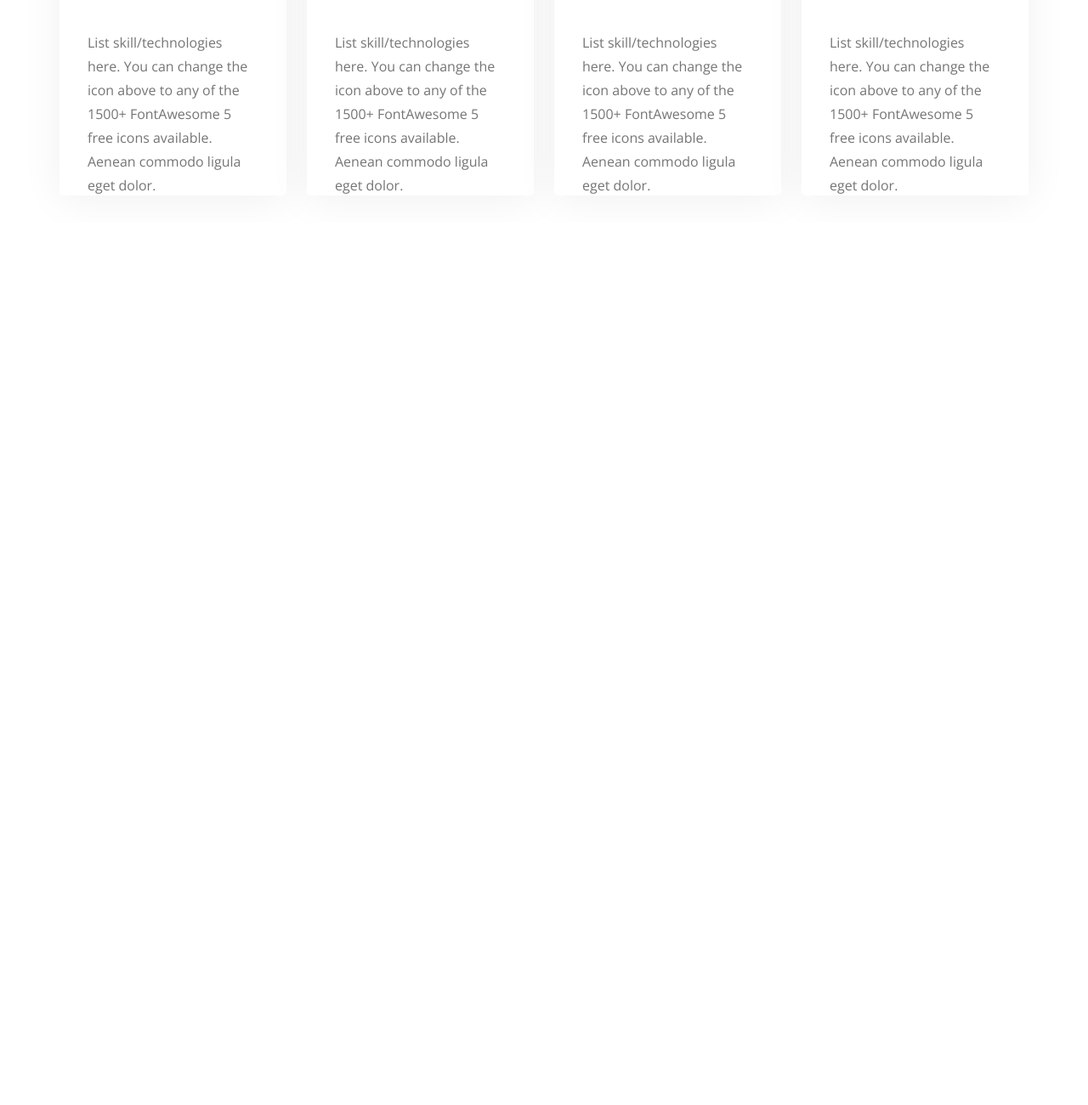
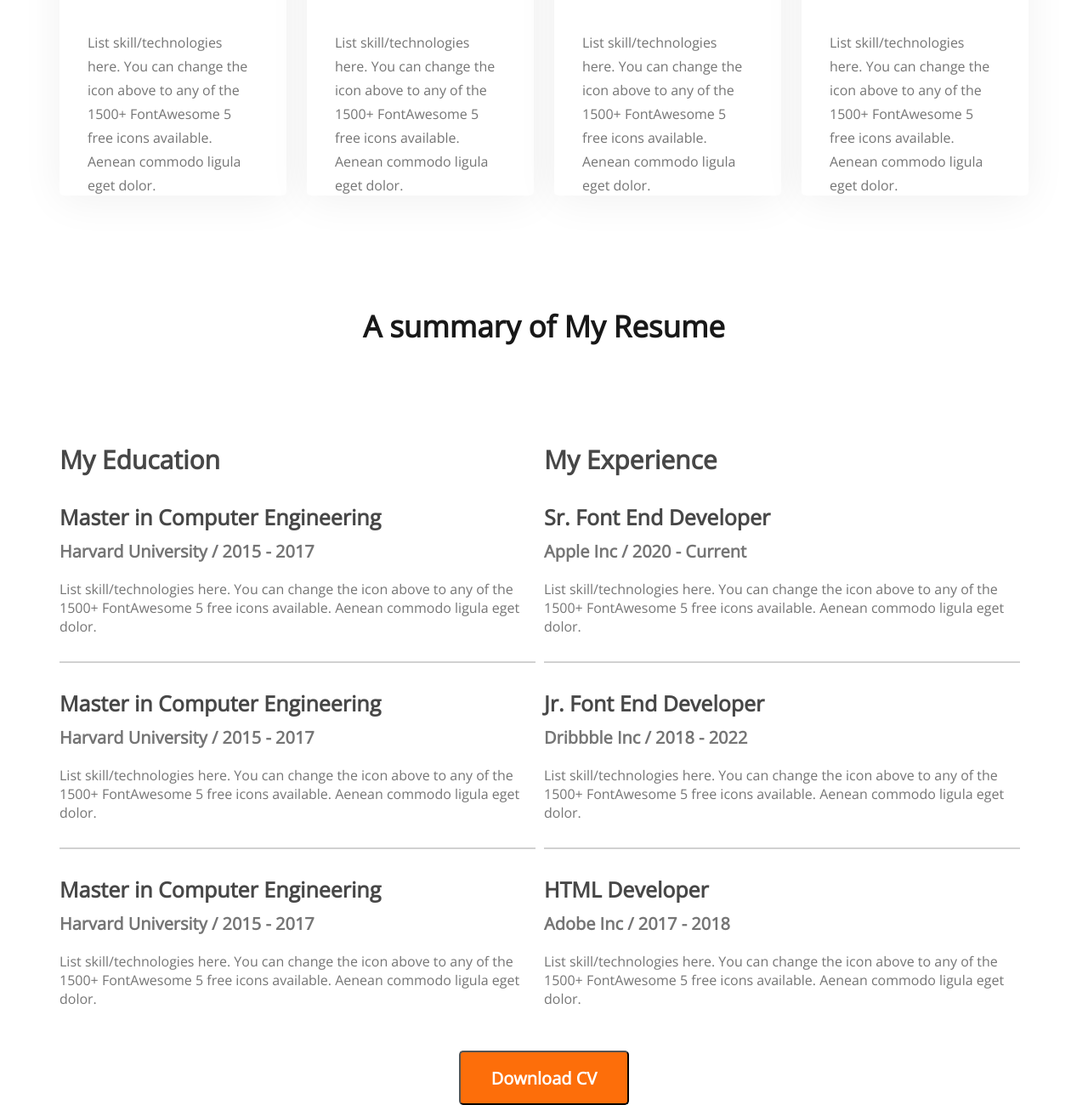
Before and after one commit to SabbirReturn/Developer-Portfolio-repo, a plain HTML site: page index.html in a window 1280 px wide. Shown: the part 1834-3134 px from the top of the page at 85% size. Before the commit the page ends 2096 px from the top, so only its background shows below. Drawn offline with nearby package versions, Linux system fonts and the light colour scheme.

Commit message:
Summary of Resume

```diff
--- a/Styles/portfolio.css
+++ b/Styles/portfolio.css
@@ -210,3 +210,64 @@
     box-shadow: 0px 6px 50px rgba(0, 0, 0, 0.06);
     margin-left:24px;
 }
+.resume-title{
+    margin-top: 130px;
+    text-align: center;
+    margin-bottom: 113px;
+    font-weight: 700;
+    font-size: 35px;
+    color: #181818;
+}
+hr{
+    width: 558px;
+    height: 0px;
+    left: 230px;
+    top: 2809px;
+    border: 1px solid #D1D1D1;
+    margin-top: 30px;
+    margin-bottom: 30px;
+}
+.conteiner{
+    display: flex;
+}
+.content{
+    margin-bottom: 30px;
+    font-weight: 700;
+    font-size: 30px;
+    color: #474747;
+}
+.name{
+    margin-bottom: 10px;
+    font-weight: 700;
+    font-size: 25px;
+    color: #474747;
+}
+.sub-title{
+    margin-bottom: 20px;
+    font-weight: 600;
+    font-size: 20px;
+    color: #757575;
+}
+.resume-description{
+    font-weight: 400;
+    font-size: 16px;
+    color: #757575;
+}
+.cvd{
+    text-align: center;
+    margin-top: 50px;
+    margin-bottom: 113px;
+}
+.dcv{
+    width: 200px;
+    height: 64px;
+    left: 700px;
+    top: 3299px;
+    background: #FD6E0A;
+    border-radius: 5px;
+    font-weight: 700;
+    font-size: 20px;
+    line-height: 27px;
+    text-align: center;
+    color: #FFFFFF;
+}
--- a/index.html
+++ b/index.html
@@ -85,6 +85,60 @@
             </div>
         </div>
       </section>
+      <section>
+        <h2 class="resume-title">A summary of My Resume</h2>
+        <div class="conteiner">
+            <div>
+                <h3 class="content">My Education</h3>
+                <div>
+                    <h4 class="name">Master in Computer Engineering</h4>
+                    <p class="sub-title">Harvard University / 2015 - 2017</p>
+                    <p class="resume-description">List skill/technologies here. You can change the icon above
+                        to any of the 1500+ FontAwesome 5 free icons available. Aenean commodo ligula eget dolor.</p>
+                </div>
+                <hr>
+                <div>
+                    <h4 class="name">Master in Computer Engineering</h4>
+                    <p class="sub-title">Harvard University / 2015 - 2017</p>
+                    <p class="resume-description">List skill/technologies here. You can change the icon above
+                        to any of the 1500+ FontAwesome 5 free icons available. Aenean commodo ligula eget dolor.</p>
+                </div>
+                <hr>
+                <div>
+                    <h4 class="name">Master in Computer Engineering</h4>
+                    <p class="sub-title">Harvard University / 2015 - 2017</p>
+                    <p class="resume-description">List skill/technologies here. You can change the icon above
+                        to any of the 1500+ FontAwesome 5 free icons available. Aenean commodo ligula eget dolor.</p>
+                </div>
+            </div>
+            <div>
+                <h3 class="content">My Experience</h3>
+                <div>
+                    <h4 class="name">Sr. Font End Developer</h4>
+                    <p class="sub-title">Apple Inc / 2020 - Current</p>
+                    <p class="resume-description">List skill/technologies here. You can change the icon above
+                        to any of the 1500+ FontAwesome 5 free icons available. Aenean commodo ligula eget dolor.</p>
+                </div>
+                <hr>
+                <div>
+                    <h4 class="name">Jr. Font End Developer</h4>
+                    <p class="sub-title">Dribbble Inc / 2018 - 2022</p>
+                    <p class="resume-description">List skill/technologies here. You can change the icon above
+                        to any of the 1500+ FontAwesome 5 free icons available. Aenean commodo ligula eget dolor.</p>
+                </div>
+                <hr>
+                <div>
+                    <h4 class="name">HTML Developer</h4>
+                    <p class="sub-title">Adobe Inc / 2017 - 2018</p>
+                    <p class="resume-description">List skill/technologies here. You can change the icon above
+                        to any of the 1500+ FontAwesome 5 free icons available. Aenean commodo ligula eget dolor.</p>
+                </div>
+            </div>
+        </div>
+        <div class="cvd">
+            <button class="dcv">Download CV</button>
+        </div>
+      </section>
     </main>
 </body>
 </html>
```
